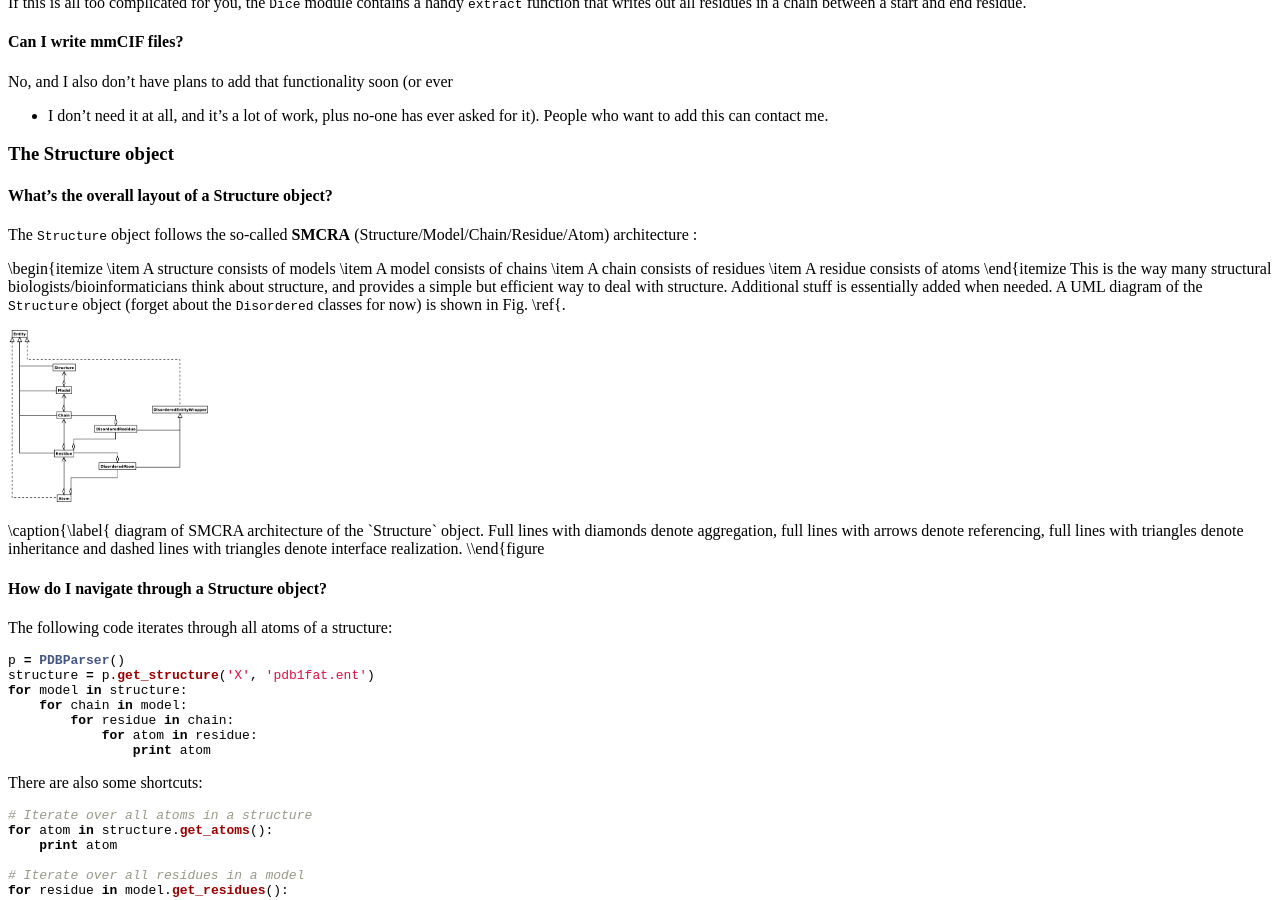
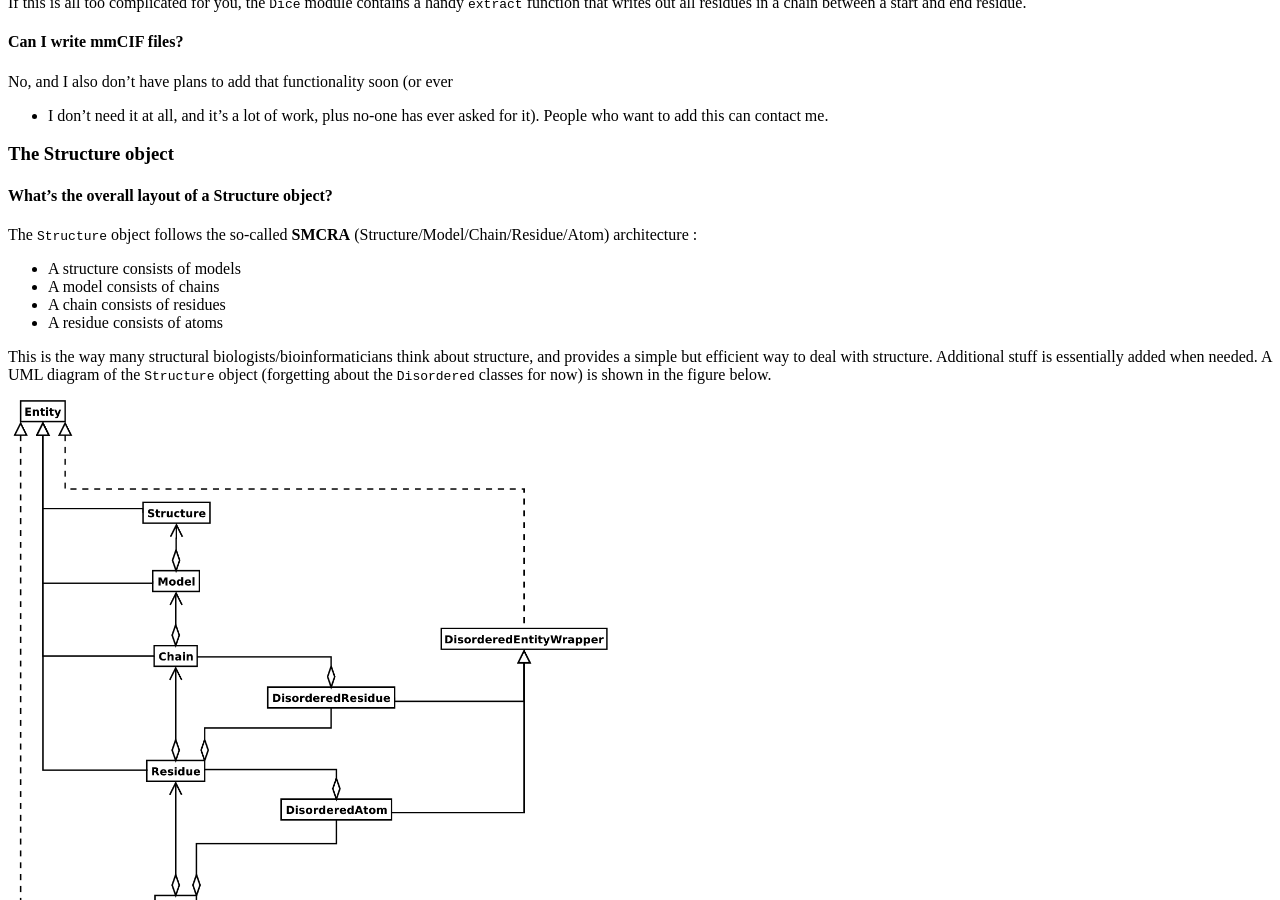
Before and after one commit to biopython/biopython.github.io, a Jekyll site: the page built from wiki/The_Biopython_Structural_Bioinformatics_FAQ.md, in a window 1280 px wide and 900 px high, scrolled down 4181 px. Built offline with Jekyll 4.4.1, drawn with Linux system fonts in a browser that asks for light colours.

Commit message:
/* What's the overall layout of a Structure object? */

```diff
--- a/wiki/The_Biopython_Structural_Bioinformatics_FAQ.md
+++ b/wiki/The_Biopython_Structural_Bioinformatics_FAQ.md
@@ -379,22 +379,18 @@ asked for it). People who want to add this can contact me.
 The `Structure` object follows the so-called **SMCRA**
 (Structure/Model/Chain/Residue/Atom) architecture :
 
-\\begin{itemize \\item A structure consists of models \\item A model
-consists of chains \\item A chain consists of residues \\item A residue
-consists of atoms \\end{itemize This is the way many structural
-biologists/bioinformaticians think about structure, and provides a
-simple but efficient way to deal with structure. Additional stuff is
-essentially added when needed. A UML diagram of the `Structure` object
-(forget about the `Disordered` classes for now) is shown in Fig.
-\\ref{<cap:SMCRA>.
+-   A structure consists of models
+-   A model consists of chains
+-   A chain consists of residues
+-   A residue consists of atoms
 
-<img src="Smcra.png" title="alt text" alt="alt text" width="200" />
+This is the way many structural biologists/bioinformaticians think about
+structure, and provides a simple but efficient way to deal with
+structure. Additional stuff is essentially added when needed. A UML
+diagram of the `Structure` object (forgetting about the `Disordered`
+classes for now) is shown in the figure below.
 
-\\caption{\\label{<cap:SMCRAUML> diagram of SMCRA architecture of the
-`Structure` object. Full lines with diamonds denote aggregation, full
-lines with arrows denote referencing, full lines with triangles denote
-inheritance and dashed lines with triangles denote interface
-realization. \\end{figure
+<img src="Smcra.png" title="Diagram of SMCRA architecture of the Structure object. Full lines with diamonds denote aggregation, full lines with arrows denote referencing, full lines with triangles denote inheritance and dashed lines with triangles denote interface realization." alt="Diagram of SMCRA architecture of the Structure object. Full lines with diamonds denote aggregation, full lines with arrows denote referencing, full lines with triangles denote inheritance and dashed lines with triangles denote interface realization." width="600" />
 
 #### How do I navigate through a Structure object?
 
```
Also changed, not shown: 1 other file.
